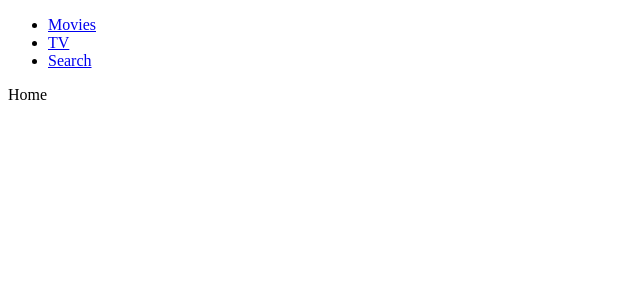
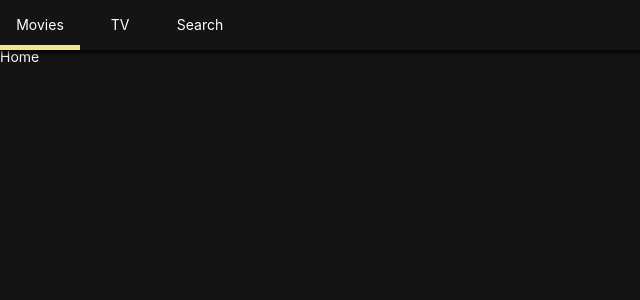
Before and after one commit to Kijun-Park/nomflix-renew, a React (Create React App) app: page / in a window 1280 px wide. Shown: the top 300 px of the page, without its empty margins (0-640 px from the left). Built offline with nearby package versions, Linux system fonts and the light colour scheme.

Commit message:
added styles to header

```diff
--- a/package.json
+++ b/package.json
@@ -7,7 +7,9 @@
     "react": "^16.9.0",
     "react-dom": "^16.9.0",
     "react-router-dom": "^5.0.1",
-    "react-scripts": "3.1.2"
+    "react-scripts": "3.1.2",
+    "styled-components": "^4.4.0",
+    "styled-reset": "^4.0.1"
   },
   "scripts": {
     "start": "react-scripts start",
--- a/src/Components/App.js
+++ b/src/Components/App.js
@@ -1,15 +1,16 @@
 import React, { Component } from "react";
 import Router from "Components/Router";
-import Header from "Components/Header";
+import GlobalStyles from "Components/GlobalStyles";
 
 class App extends Component {
   render() {
     return (
       <>
-        <Header />
         <Router />
+        <GlobalStyles />
       </>
     );
   }
 }
+
 export default App;
--- /dev/null
+++ b/src/Components/GlobalStyles.js
@@ -0,0 +1,22 @@
+import { createGlobalStyle } from "styled-components";
+import reset from "styled-reset";
+
+const GlobalStyles = createGlobalStyle`
+    ${reset};
+    a {
+        text-decoration: none;
+        color: inherit;
+    }
+    * {
+        box-sizing: border-box;
+    }
+    body {
+        font-family: -apple-system, BlinkMacSystemFont, 'Segoe UI', Roboto, Oxygen, Ubuntu, Cantarell, 'Open Sans', 'Helvetica Neue', sans-serif;
+        font-size: 14px;
+        background-color: rgba(20, 20, 20, 1);
+        color:white;
+        padding-top:50px;
+    }
+`;
+
+export default GlobalStyles;
--- a/src/Components/Header.js
+++ b/src/Components/Header.js
@@ -1,17 +1,53 @@
 import React from "react";
+import { Link, withRouter } from "react-router-dom";
+import styled from "styled-components";
 
-export default () => (
-  <header>
-    <ul>
-      <li>
-        <a href="/">Movies</a>
-      </li>
-      <li>
-        <a href="/tv">TV</a>
-      </li>
-      <li>
-        <a href="/search">Search</a>
-      </li>
-    </ul>
-  </header>
-);
+const Header = styled.header`
+  color: white;
+  position: fixed;
+  top: 0;
+  left: 0;
+  width: 100%;
+  height: 50px;
+  display: flex;
+  align-items: center;
+  background-color: rgba(20, 20, 20, 0.7);
+  z-index: 10;
+  box-shadow: 0px 1px 5px 2px rgba(0, 0, 0, 0.8);
+`;
+
+const List = styled.ul`
+  display: flex;
+`;
+
+const Item = styled.li`
+  width: 80px;
+  height: 50px;
+  text-align: center;
+  border-bottom: 5px solid
+    ${props => (props.current ? "#f6e58d" : "transparent")};
+  transition: border-bottom 0.3s ease-in-out;
+`;
+
+const SLink = styled(Link)`
+  height: 50px;
+  display: flex;
+  align-items: center;
+  justify-content: center;
+`;
+
+export default withRouter(({ location: { pathname } }) => (
+  <Header>
+    <List>
+      <Item current={pathname === "/"}>
+        <SLink to="/">Movies</SLink>
+      </Item>
+      <Item current={pathname === "/tv"}>
+        <SLink to="/tv">TV</SLink>
+      </Item>
+      <Item current={pathname === "/search"}>
+        <SLink to="/search">Search</SLink>
+      </Item>
+    </List>
+  </Header>
+));
--- a/src/Components/Router.js
+++ b/src/Components/Router.js
@@ -8,9 +8,11 @@ import {
 import Home from "Routes/Home";
 import TV from "Routes/TV";
 import Search from "Routes/Search";
+import Header from "./Header";
 
 export default () => (
   <Router>
+    <Header />
     <Switch>
       <Route path="/" exact component={Home} />
       <Route path="/tv" component={TV} />
--- a/src/index.js
+++ b/src/index.js
@@ -1,5 +1,5 @@
 import React from "react";
 import ReactDOM from "react-dom";
-import App from "./Components/App";
+import App from "Components/App";
 
 ReactDOM.render(<App />, document.getElementById("root"));
```
Also changed, not shown: 1 other file (tests, documents, lock files or other folders).
